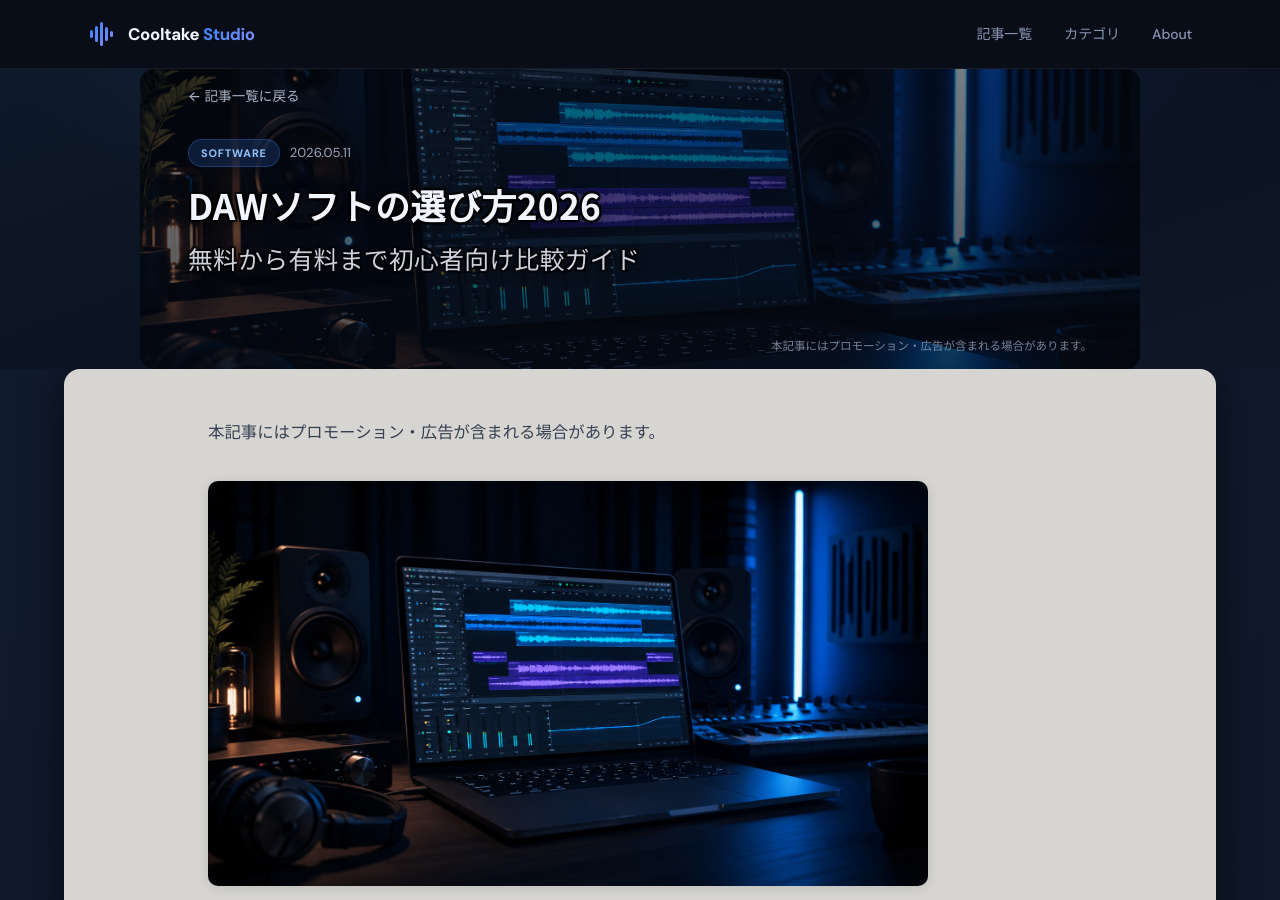
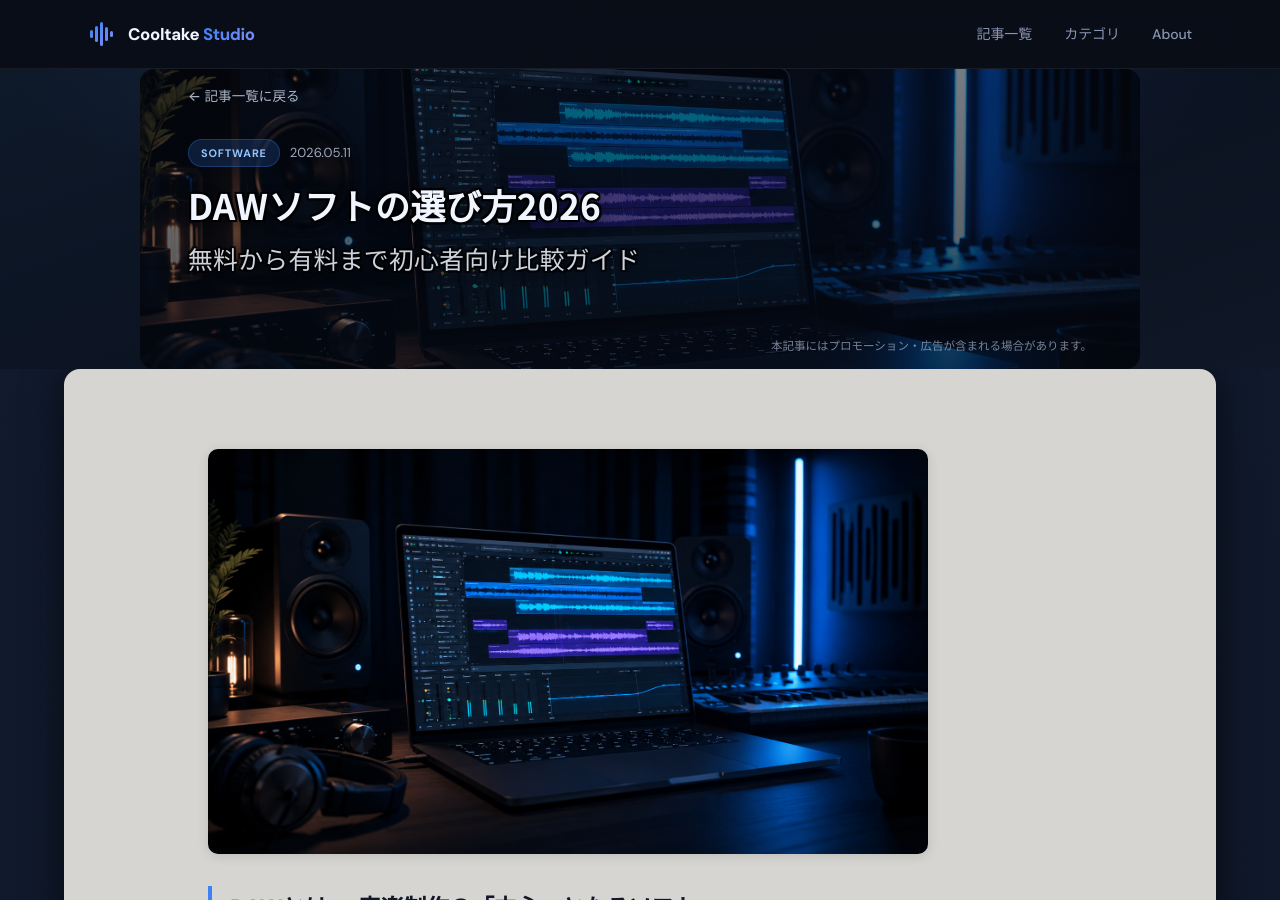
Before and after one commit to cooltake/cooltake.github.io, a Jekyll site: the page built from _posts/2026-05-11-daw-guide.md, in a window 1280 px wide and 900 px high. Built offline with Jekyll 4.4.1, drawn with Linux system fonts in a browser that asks for light colours; some web fonts are replaced.

Commit message:
Remove duplicate disclaimer from 2026-05-11-daw-guide.md body (layout handles it)

```diff
--- a/_posts/2026-05-11-daw-guide.md
+++ b/_posts/2026-05-11-daw-guide.md
@@ -7,8 +7,6 @@ categories: [software]
 tags: [DAW, GarageBand, Cubase, Ableton, Logic Pro, 初心者]
 image: /assets/images/thumb-daw.png
 ---
-
-本記事にはプロモーション・広告が含まれる場合があります。
 <figure style="margin: 2rem 0; text-align: center;">
   <img src="{{ site.baseurl }}/assets/images/thumb-daw.png"
        alt="DAWソフトウェア"
```
